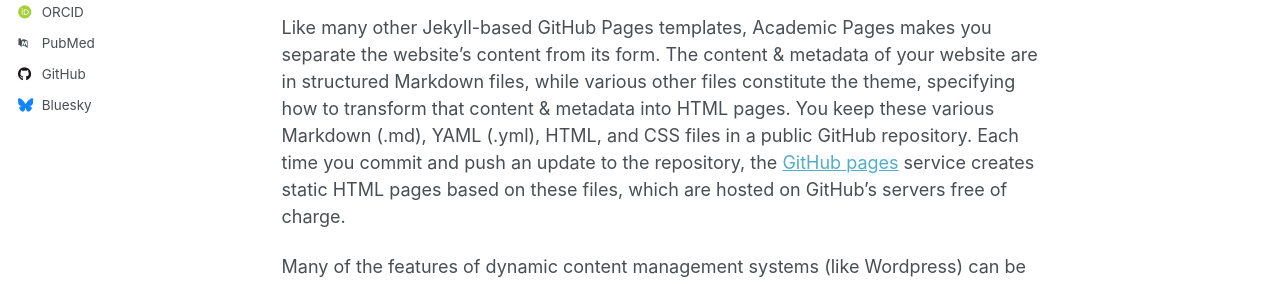
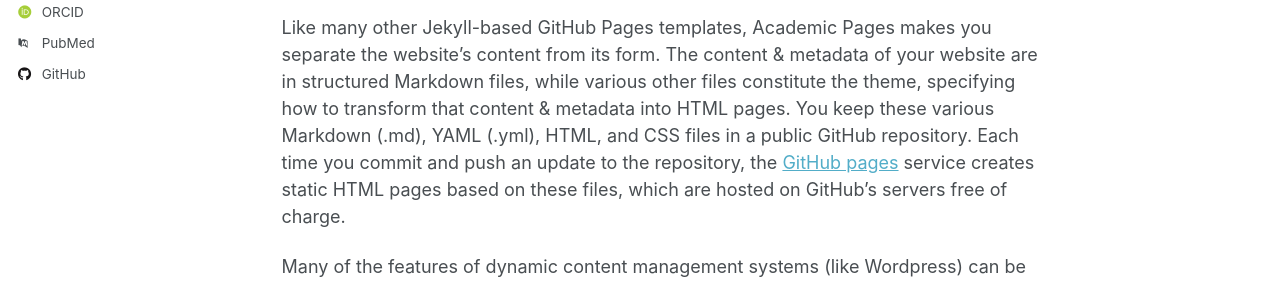
Before and after one commit to prnvpwr2612/prnvpwr2612.github.io, a Jekyll site: the page built from _pages/about.md, in a window 1280 px wide. Shown: the part 492-776 px from the top of the page. Built offline with Jekyll 4.4.1, drawn with Linux system fonts in a browser that asks for light colours; some web fonts are replaced; a script that is not in the unit is left out.

Commit message:
Update author-profile.html

```diff
--- a/_includes/author-profile.html
+++ b/_includes/author-profile.html
@@ -70,50 +70,17 @@
       {% endif %}
 
       <!-- Font Awesome icons / Repositories and software development -->
-      {% if author.bitbucket %}
-        <li><a href="https://bitbucket.org/{{ author.bitbucket }}"><i class="fab fa-fw fa-bitbucket icon-pad-right" aria-hidden="true"></i>Bitbucket</a></li>
-      {% endif %}
-      {% if author.codepen %}
-        <li><a href="https://codepen.io/{{ author.codepen }}"><i class="fab fa-fw fa-codepen icon-pad-right" aria-hidden="true"></i>CodePen</a></li>
-      {% endif %}
-      {% if author.dribbble %}
-        <li><a href="https://dribbble.com/{{ author.dribbble }}"><i class="fab fa-fw fa-dribbble icon-pad-right" aria-hidden="true"></i>Dribbble</a></li>
-      {% endif %}
       {% if author.github %}
-        <li><a href="https://github.com/{{ author.github }}"><i class="fab fa-fw fa-github icon-pad-right" aria-hidden="true"></i>GitHub</a></li>
+        <li><a href="https://github.com/prnvpwr2612"><i class="fab fa-fw fa-github icon-pad-right" aria-hidden="true"></i>GitHub</a></li>
       {% endif %}
       {% if author.kaggle %}
-        <li><a href="https://kaggle.com/{{ author.kaggle }}"><i class="fab fa-fw fa-kaggle icon-pad-right" aria-hidden="true"></i>Kaggle</a></li>
+        <li><a href="https://kaggle.com/prnvpwr2612"><i class="fab fa-fw fa-kaggle icon-pad-right" aria-hidden="true"></i>Kaggle</a></li>
       {% endif %}
       {% if author.stackoverflow %}
         <li><a href="https://www.stackoverflow.com/users/{{ author.stackoverflow }}"><i class="fab fa-fw fa-stack-overflow icon-pad-right" aria-hidden="true"></i>Stackoverflow</a></li>
       {% endif %}
 
       <!-- Font Awesome icons / Social media -->
-      {% if author.artstation %}
-        <li><a href="https://www.artstation.com/{{ author.artstation }}"><i class="fab fa-fw fa-artstation icon-pad-right" aria-hidden="true"></i>Artstation</a></li>
-      {% endif %}
-      {% if author.bluesky %}
-        <li><a href="https://bsky.app/profile/{{ author.bluesky }}"><i class="fab fa-fw fa-bluesky icon-pad-right" aria-hidden="true"></i>Bluesky</a></li>
-      {% endif %}
-      {% if author.facebook %}
-        <li><a href="https://www.facebook.com/{{ author.facebook }}"><i class="fab fa-fw fa-facebook-f icon-pad-right" aria-hidden="true"></i>Facebook</a></li>
-      {% endif %}
-      {% if author.flickr %}
-        <li><a href="https://www.flickr.com/{{ author.flickr }}"><i class="fab fa-fw fa-flickr icon-pad-right" aria-hidden="true"></i>Flickr</a></li>
-      {% endif %}
-      {% if author.foursquare %}
-        <li><a href="https://foursquare.com/{{ author.foursquare }}"><i class="fab fa-fw fa-foursquare icon-pad-right" aria-hidden="true"></i>Foursquare</a></li>
-      {% endif %}
-      {% if author.goodreads %}
-        <li><a href="https://www.goodreads.com/{{ author.goodreads }}"><i class="fab fa-fw fa-goodreads icon-pad-right" aria-hidden="true"></i>Goodreads</a></li>
-      {% endif %}
-      {% if author.google_plus %}
-        <li><a href="https://plus.google.com/+{{ author.google_plus }}"><i class="fab fa-fw fa-google-plus-g icon-pad-right" aria-hidden="true"></i>Google+</a></li>
-      {% endif %}
-      {% if author.keybase %}
-        <li><a href="https://keybase.io/{{ author.keybase }}"><i class="fas fa-fw fa-key icon-pad-right" aria-hidden="true"></i>Keybase</a></li>
-      {% endif %}
       {% if author.instagram %}
         <li><a href="https://instagram.com/{{ author.instagram }}"><i class="fab fa-fw fa-instagram icon-pad-right" aria-hidden="true"></i>Instagram</a></li>
       {% endif %}
```
